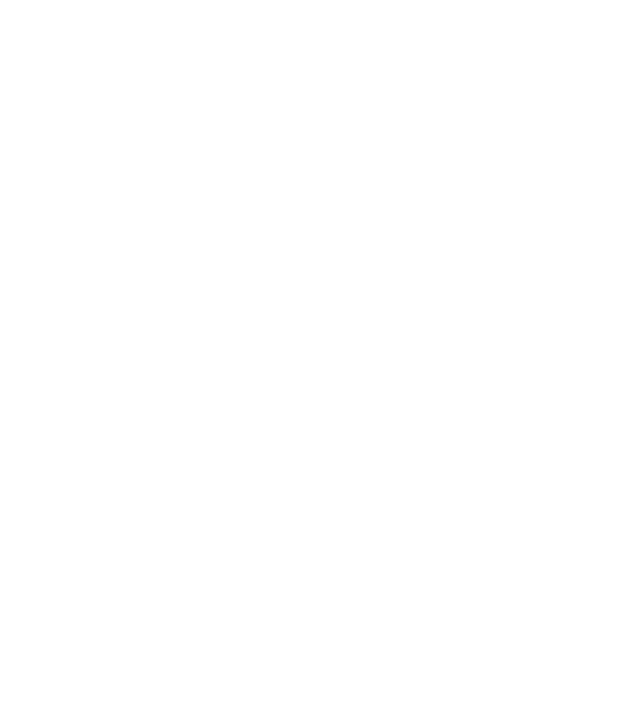
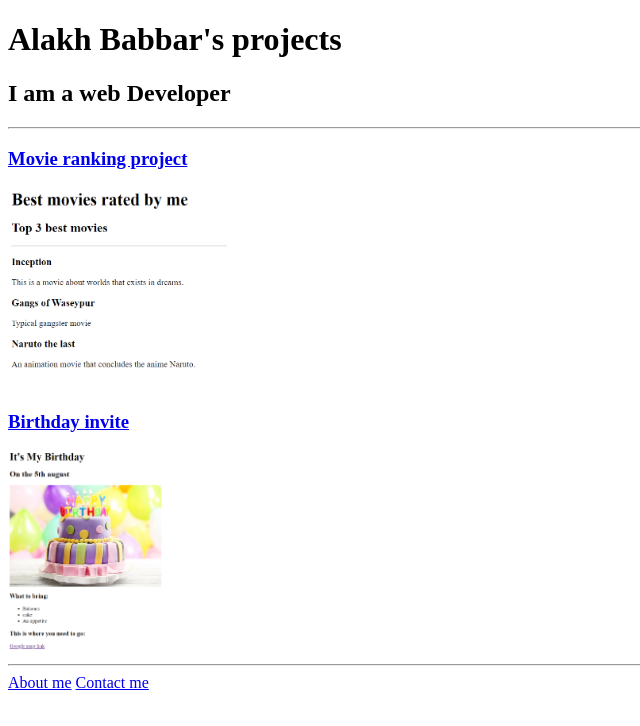
Before and after one commit to AlakhBabbar/html-portfolio, a plain HTML site: page index.html in a window 1280 px wide. Shown: the whole page, without its empty margins (0-640 px from the left). Drawn offline with Linux system fonts and the light colour scheme.

Commit message:
Update index.html

```diff
--- a/index.html
+++ b/index.html
@@ -1,3 +1,26 @@
+<!DOCTYPE html>
+<html lnag="en">
+    <head>
+        <meta charset="UTF-8">
+        <title>Portfolio</title>
+    </head>
+    <body>
+        <h1>Alakh Babbar's projects</h1>
+        <h2>I am a web Developer</h2>
+        <hr/>
+        <h3><a href="./public/Movie ranking.html">Movie ranking project</a></h3>
+
+        <img src="./assets/images/Movie-Ranking.png" height="200" alt="movie project ss"/>
+
+        <h3><a href="./public/Birthday invite.html">Birthday invite</a></h3>
+        <img src="./assets/images/Birthday-Invite.png" height="200" alt="birthday project ss"/>
+        <hr/>
+        <a href="./public/about.html">About me</a>
+        <a href="./public/contact.html">Contact me</a>
+
+
+    </body>
+</html>
 <!-- TODO 1: Create the HTML Boilerplate -->
 
 <!-- TODO 2: Add Your previous projects' HTML into the public folder -->
```
